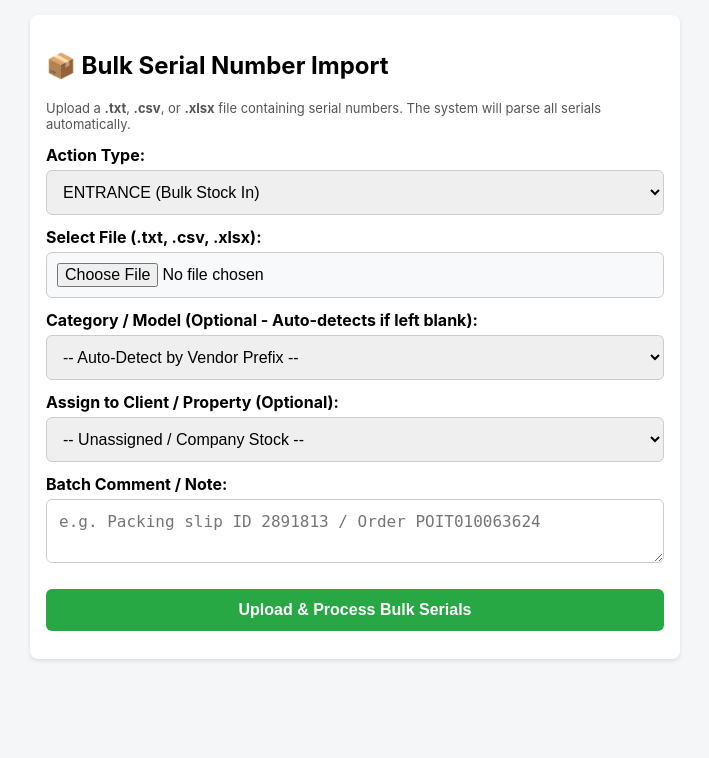
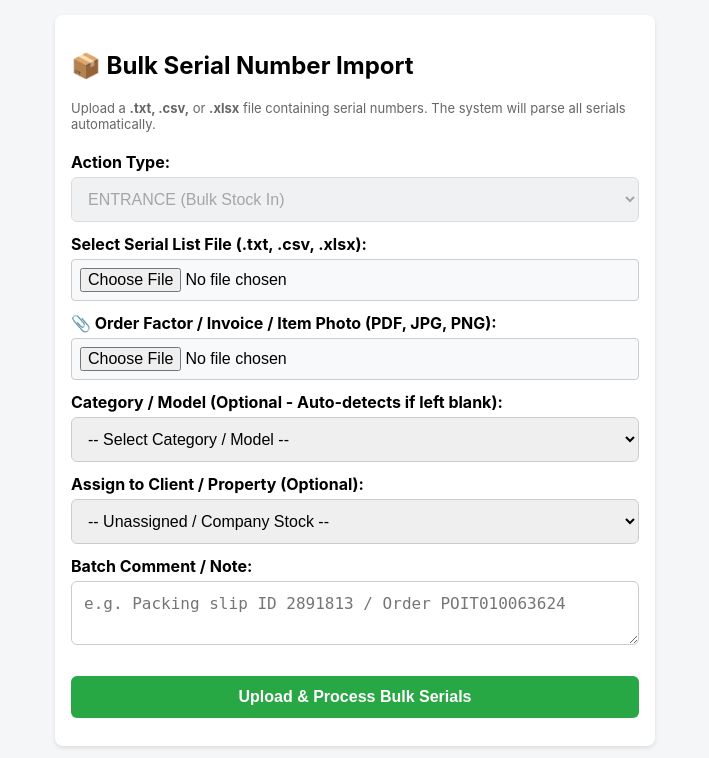
Before and after one commit to mipxman/WarehouseManager, a Flask app: page /bulk_import in a window 1280 px wide. Shown: the part 61-819 px from the top of the page, without its empty margins (285-994 px from the left). Before the commit the page ends 722 px from the top, so only its background shows below. Run offline with Flask 3, Linux system fonts and the light colour scheme; a user stored in the database is signed in.

Commit message:
Add files via upload

```diff
--- a/templates/bulk_import.html
+++ b/templates/bulk_import.html
@@ -1,23 +1,27 @@
 {% extends 'base.html' %}
 {% block content %}
-<div class="card" style="max-width: 650px;">
+<div class="card" style="max-width: 600px; margin: 0 auto;">
     <h2>📦 Bulk Serial Number Import</h2>
-    <p style="font-size:13px; color:#555;">Upload a <strong>.txt</strong>, <strong>.csv</strong>, or <strong>.xlsx</strong> file containing serial numbers. The system will parse all serials automatically.</p>
+    <p style="font-size: 13px; color: #666; margin-bottom: 20px;">
+        Upload a <strong>.txt, .csv,</strong> or <strong>.xlsx</strong> file containing serial numbers. The system will parse all serials automatically.
+    </p>
 
     <form method="POST" enctype="multipart/form-data">
         <label><strong>Action Type:</strong></label>
-        <select name="action" id="actionSelect" onchange="toggleCategory()">
+        <select name="action" disabled style="background:#e9ecef;">
             <option value="ENTRANCE">ENTRANCE (Bulk Stock In)</option>
-            <option value="EXIT">EXIT (Bulk Stock Out)</option>
         </select>
 
-        <label><strong>Select File (.txt, .csv, .xlsx):</strong></label>
-        <input type="file" name="file" accept=".txt,.csv,.xlsx,.xls" required style="background:#f8f9fa; padding:10px;">
+        <label><strong>Select Serial List File (.txt, .csv, .xlsx):</strong></label>
+        <input type="file" name="file" accept=".txt,.csv,.xlsx,.xls" required style="background:#f8f9fa; padding:8px; border:1px solid #ccc; border-radius:4px; margin-bottom:12px; width:100%; box-sizing:border-box;">
 
-        <div id="entrance_fields">
+        <!-- Order Factor / Invoice Attachment Input -->
+        <label><strong>📎 Order Factor / Invoice / Item Photo (PDF, JPG, PNG):</strong></label>
+        <input type="file" name="attachment" accept=".pdf,image/*" style="background:#f8f9fa; padding:8px; border:1px solid #ccc; border-radius:4px; margin-bottom:12px; width:100%; box-sizing:border-box;">
+
         <label><strong>Category / Model (Optional - Auto-detects if left blank):</strong></label>
         <select name="category_id">
-                <option value="">-- Auto-Detect by Vendor Prefix --</option>
+            <option value="">-- Select Category / Model --</option>
             {% for cat in categories %}
             <option value="{{ cat.id }}">{{ cat.vendor }} {{ cat.name }} ({{ cat.model }})</option>
             {% endfor %}
@@ -30,21 +34,13 @@
             <option value="{{ prop.id }}">{{ prop.name }}</option>
             {% endfor %}
         </select>
-        </div>
 
         <label><strong>Batch Comment / Note:</strong></label>
         <textarea name="comment" rows="2" placeholder="e.g. Packing slip ID 2891813 / Order POIT010063624"></textarea>
 
-        <button type="submit" style="background:#28a745; margin-top:10px;">Upload & Process Bulk Serials</button>
+        <button type="submit" style="background:#28a745; color:#fff; border:none; padding:12px; width:100%; border-radius:6px; font-weight:bold; font-size:16px; margin-top:15px; cursor:pointer;">
+            Upload & Process Bulk Serials
+        </button>
     </form>
 </div>
-
-<script>
-    function toggleCategory() {
-        var action = document.getElementById('actionSelect').value;
-        var fields = document.getElementById('entrance_fields');
-        fields.style.display = (action === 'ENTRANCE') ? 'block' : 'none';
-    }
-    toggleCategory();
-</script>
 {% endblock %}
```
Lines whose indentation alone changed are shown as unchanged.
